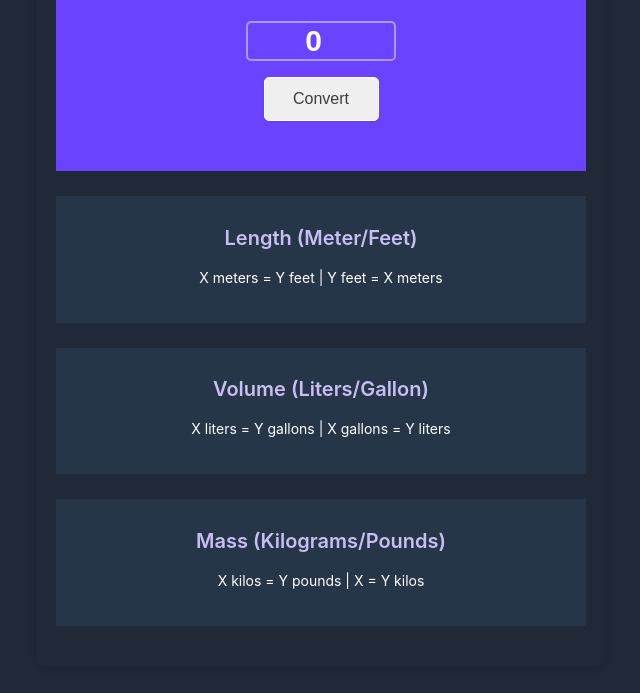
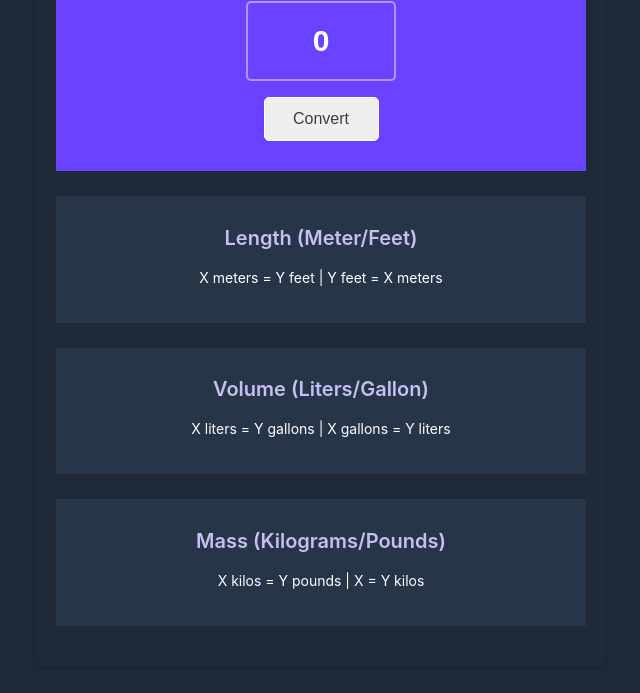
Before and after one commit to TiffyAlva/unit-converter, a website built with Vite: page index.html in a window 1280 px wide. Shown: the part 171-864 px from the top of the page, without its empty margins (319-959 px from the left). Built offline with nearby package versions, Linux system fonts and the light colour scheme.

Commit message:
changed number input style

```diff
--- a/index.css
+++ b/index.css
@@ -55,8 +55,30 @@ header {
     font-style: normal;
     font-weight: 800;
     text-align: center;
-    line-height: 24.393px;
+    display: flex;
+    align-items: center;
+    justify-content: center;
+    line-height: 80px;
     width: 150px;
+    height: 80px;
+}
+
+/*Style the appearance of the number input field*/
+.num-input[type=number] {
+    -moz-appearance: textfield;
+    appearance: none;
+}
+
+/*Remove the default appearance (style)*/
+.num-input::-webkit-outer-spin-button,
+.num-input::-webkit-inner-spin-button {
+  -webkit-appearance: none;
+  margin: 0;
+}
+
+/*Remove focus outline */
+.num-input:focus {
+    outline: none;
 }
 
 
@@ -76,6 +98,7 @@ header {
    box-shadow: 0px 1px 2px 0px rgba(0, 0, 0, 0.05);
    font-style: normal;
    transition: background-color 0.3s ease;
+   cursor: pointer;
 
    }
 
--- a/index.html
+++ b/index.html
@@ -7,8 +7,7 @@
         <div class="card">
             <header>
                 <h1>Metric/Imperial Unit Conversion</h1>
-                <!--<input type="number" id="input-el" class="num-input" value="1"> -->
-                <input type="number" id="input-el" class="num-input" value="0">
+                <input id="input-el" type="number" class="num-input" value="0">
                 <button id="btn-convert">Convert</button>
 
             </header>
```
